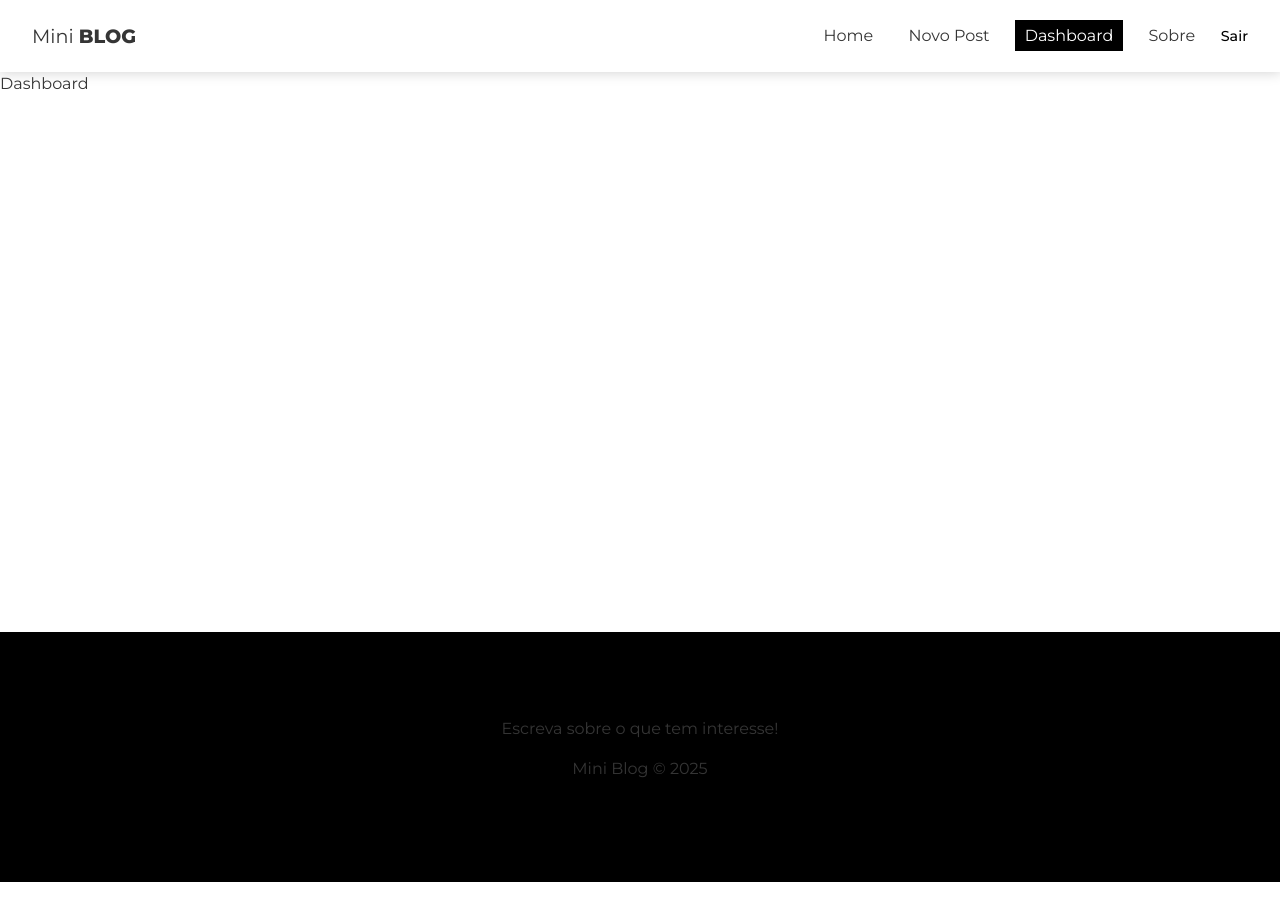
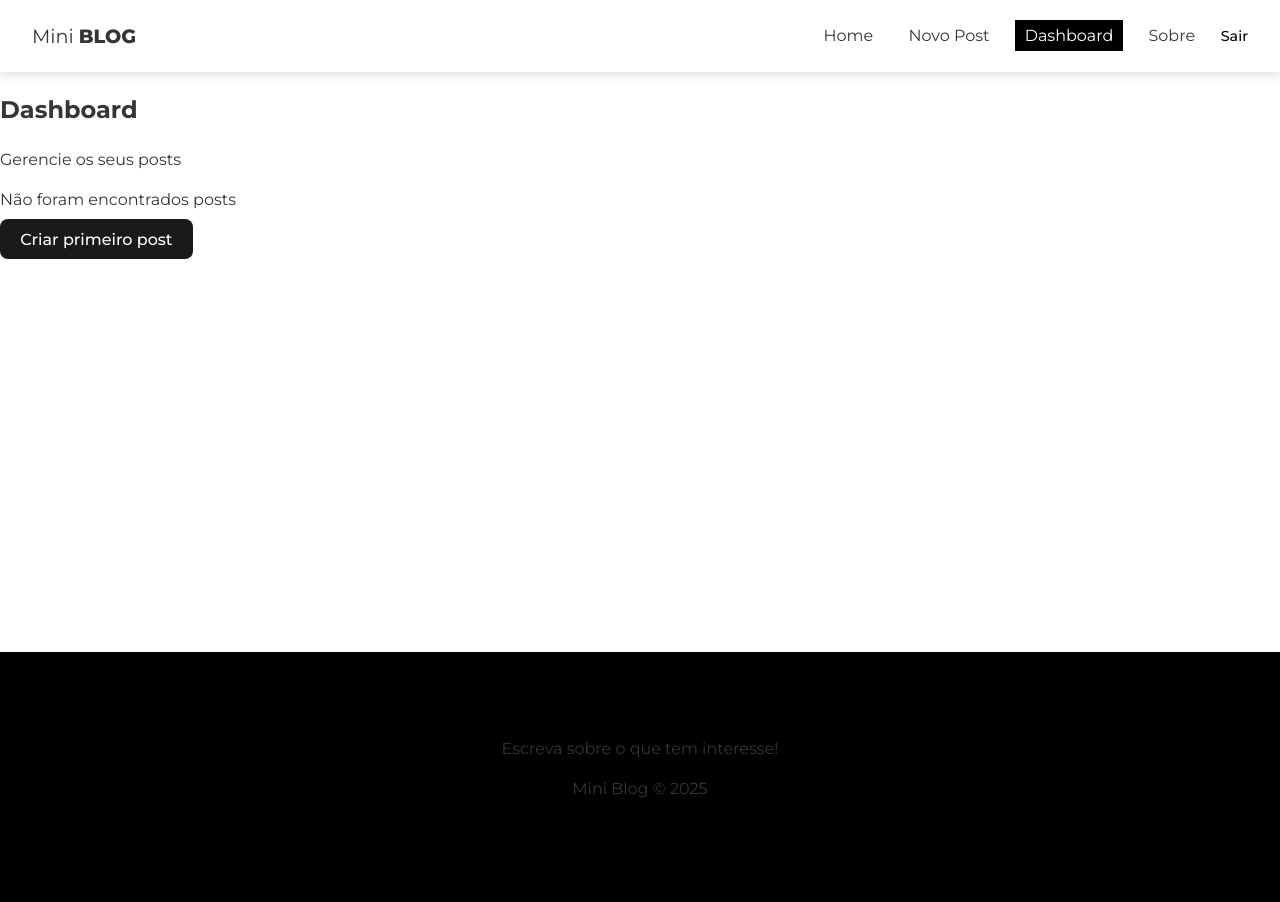
Before and after one commit to kevinsolar/miniblog, a React (Vite) app: page /dashboard in a window 1280 px wide. Built offline with nearby package versions, Linux system fonts and the light colour scheme; no server answers; sample sign-in values are in the browser's storage.

Commit message:
Criando estrutura inicial para Dashboard

```diff
--- a/src/pages/Dashboard/index.jsx
+++ b/src/pages/Dashboard/index.jsx
@@ -1,9 +1,34 @@
-import styles from './Dashboard.module.css';
+import styles from "./Dashboard.module.css";
+
+import { Link } from "react-router";
+
+//hooks
+import { useAuthValue } from "../../context/AuthContext";
+// import { useFethDocuments } from "../../hooks/useFetchDocuments";
 
 const Dashboard = () => {
-   return (
-      <div>Dashboard</div>
+   const { user } = useAuthValue()
+   const uid = user.uid
+
+   //posts do usuario
+   const posts = []
+
+	return (
+      <div>
+         <h2>Dashboard</h2>
+         <p>Gerencie os seus posts</p>
+         {posts && posts.length === 0 ? (
+            <div>
+               <p>Não foram encontrados posts</p>
+               <Link to="/posts/create" className="btn">Criar primeiro post</Link>
+            </div>
+         ) : (
+            <div>
+               <p>Tem posts!</p>
+            </div>
+         )}
+      </div>
    )
-}
+};
 
 export default Dashboard;
```
